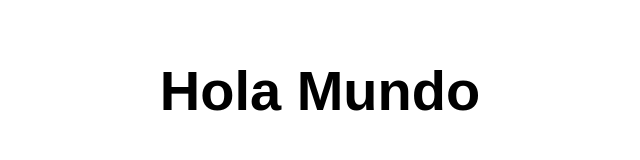
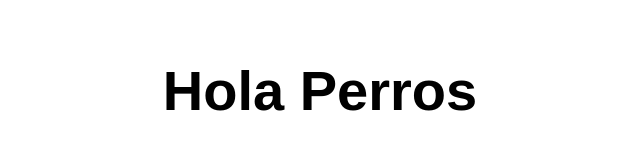
Before and after one commit to iscmmorquecho-sys/mi-primer-app-mike, a website: page src/index.html in a window 1280 px wide. Shown: the whole page, without its empty margins (320-960 px from the left). Drawn offline with Linux system fonts and the light colour scheme.

Commit message:
//HOLA PERROS

```diff
--- a/src/index.html
+++ b/src/index.html
@@ -10,7 +10,7 @@
 
 <body>
   <main>
-    <h1>Hola Mundo</h1>
+    <h1>Hola Perros</h1>
   </main>
 </body>
 
```
